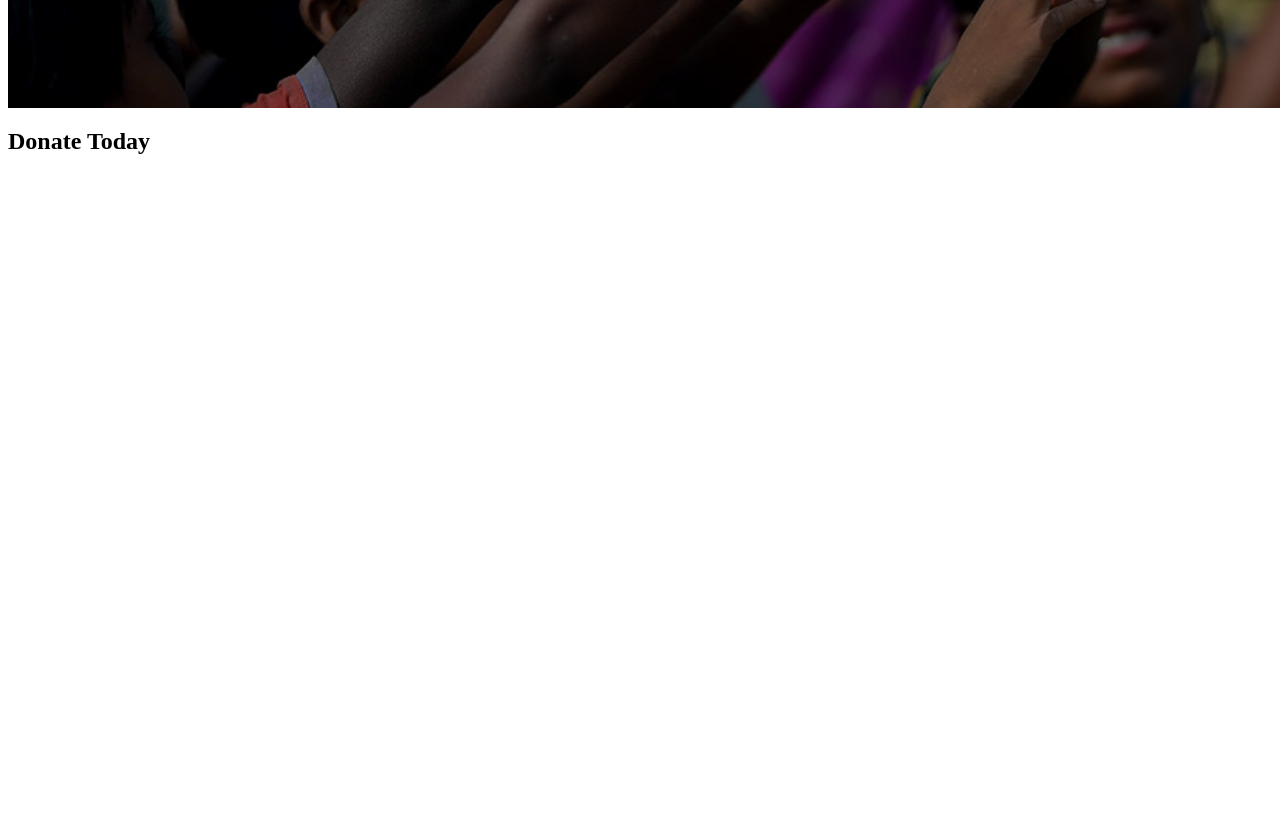
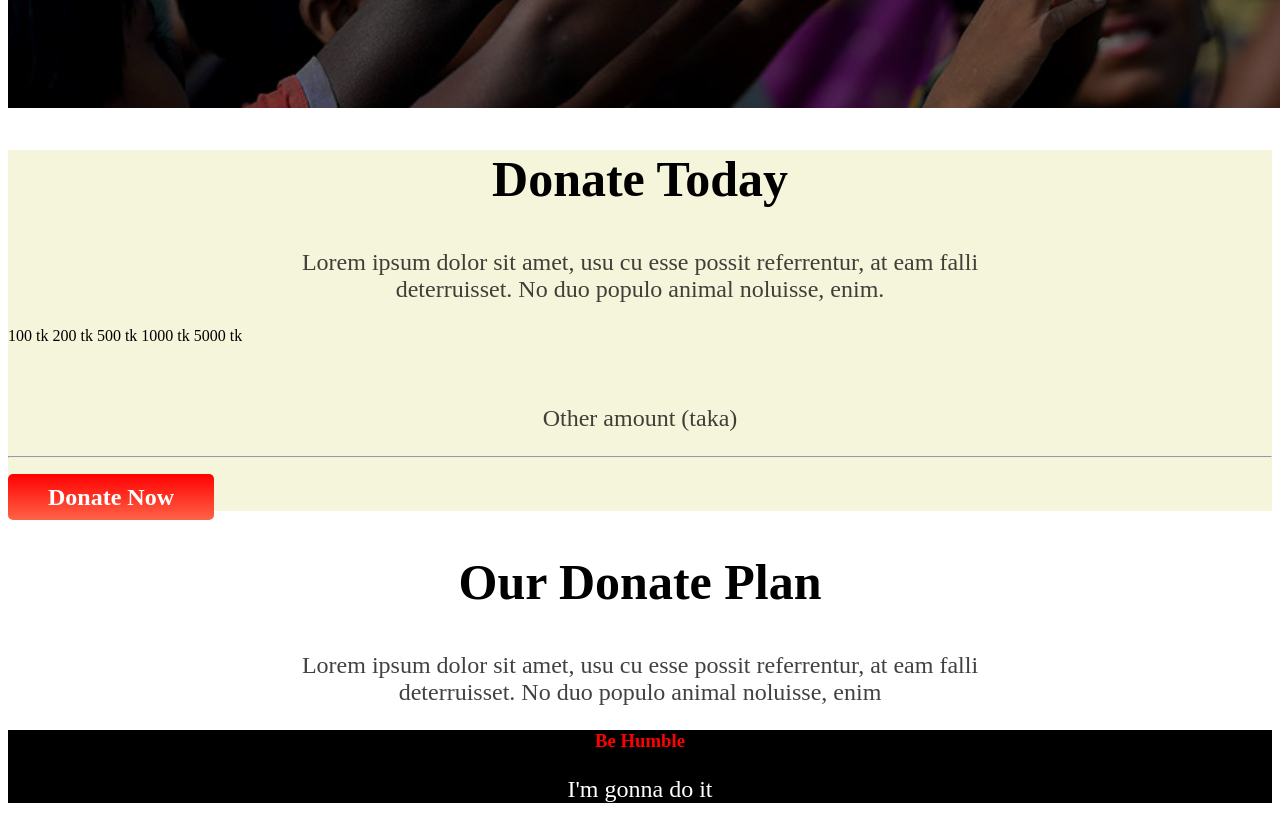
Before and after one commit to MoshiurRahman23/Assignment-1, a plain HTML site: page index.html in a window 1280 px wide. Shown: the part 700-1527 px from the top of the page. Before the commit the page ends 957 px from the top, so only its background shows below. Drawn offline with Linux system fonts and the light colour scheme.

Commit message:
Add secod commit

```diff
--- a/index.html
+++ b/index.html
@@ -22,11 +22,36 @@
             </div>
         </div>
     </section>
-    <section>
-        <div>
-            <h2>Donate Today</h2>
-        <p>Lorem ipsum dolor sit amet, usu cu esse possit referrentur, at eam falli <br /> deterruisset. No duo populo animal noluisse, enim. </p>
-        </div>
+    <section class="donate-part">
+
+                <h2>Donate Today</h2>
+            <p class="donate">Lorem ipsum dolor sit amet, usu cu esse possit referrentur, at eam falli <br /> deterruisset. No duo populo animal noluisse, enim. </p>
+
+            <div class="button-div">
+                <a class="donate-button" target="_blank">100 tk</a>
+                <a class="donate-button-2" target="_blank">200 tk</a>
+                <a class="donate-button" target="_blank">500 tk</a>
+                <a class="donate-button" target="_blank">1000 tk</a>
+                <a class="donate-button" target="_blank">5000 tk</a>
+            </div>
+            <br />
+            <br />
+            <p class="donate">Other amount (taka)</p>
+            <hr>
+            <br />
+            <div>
+                <a class="link-button" target="_blank"> Donate Now</a>
+            </div>
+
     </section>
+    <h2>Our Donate Plan</h2>
+    <p class="donate">Lorem ipsum dolor sit amet, usu cu esse possit referrentur, at eam falli<br />
+        deterruisset. No duo populo animal noluisse, enim</p>
 </body>
+<footer>
+    <div class="footer">
+        <h3>Be Humble</h3>
+        <p>I'm gonna do it</p>
+    </div>
+</footer>
 </html>
--- a/style.css
+++ b/style.css
@@ -42,3 +42,50 @@ p{
     align-items: center;
 
 }
+h2{
+    text-align: center;
+    color: black;
+    font-size: 50px;
+
+}
+.donate{
+    text-align: center;
+    color: rgba(0, 0, 0, 0.744);
+    font-size: x-large;
+}
+.donate-part{
+    background-color: beige;
+}
+.button-div{
+    align-items: center;
+}
+/* .donate-button{
+    text-decoration: none;
+    padding: 40px 20px;
+    border-radius: 10px;
+    font-size: larger;
+    color: black;
+    background-color: grey;
+    font-weight: 700;
+    align-items: center;
+    border: 5px;
+} */
+/* .donate-button-2{
+    text-decoration: none;
+    padding: 40px 20px;
+    border-radius: 10px;
+    font-size: larger;
+    color: black;
+    background-color:antiquewhite;
+    font-weight: 700;
+    align-items: center;
+    border: 2px solid red;
+
+} */
+.footer{
+    text-align: center;
+    text-overflow: initial;
+    text-decoration: double;
+    color: red;
+    background-color: black;
+}
```
